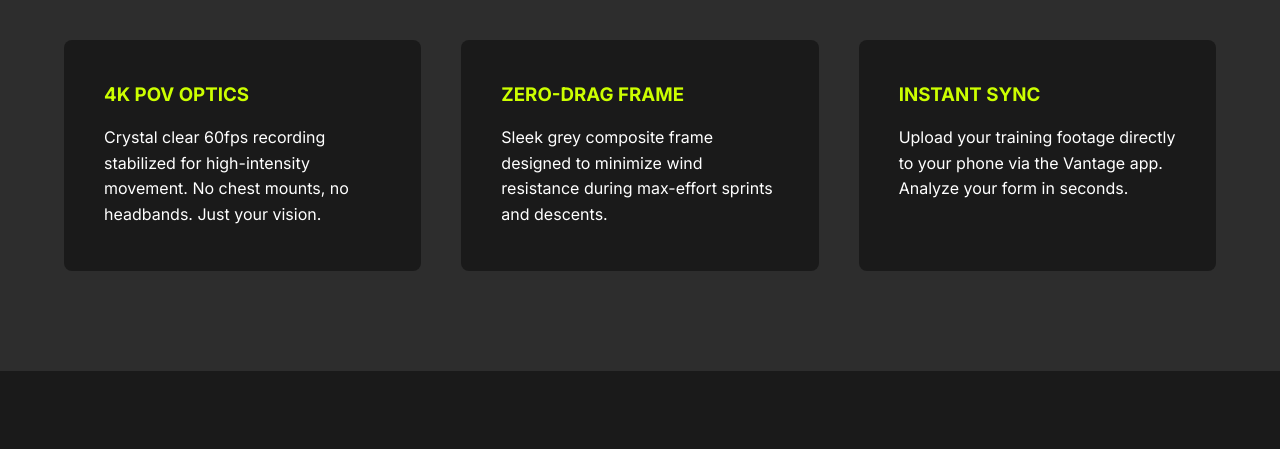
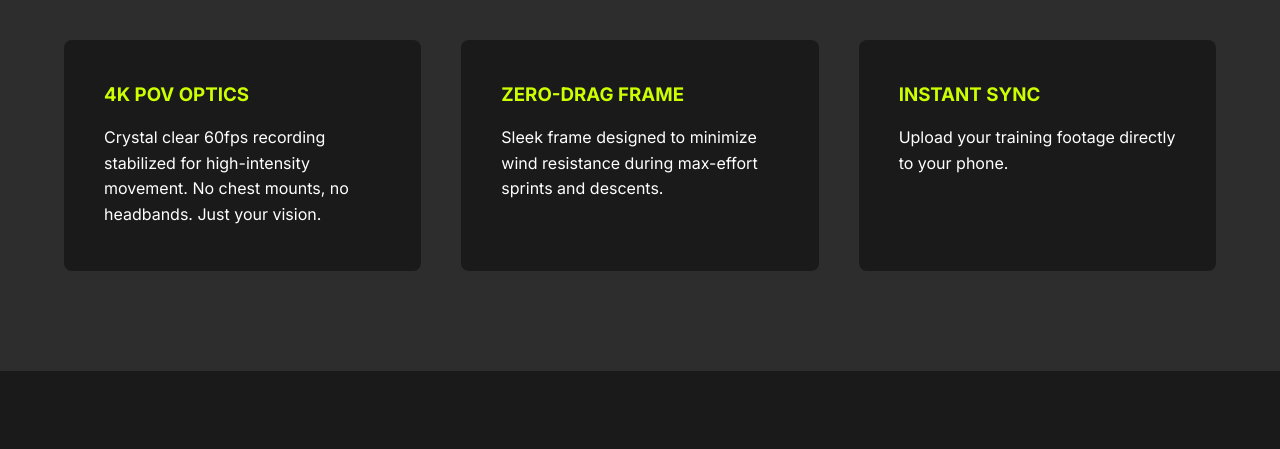
Before and after one commit to seanrch10/Vantageoptics, a plain HTML site: page index.html in a window 1280 px wide. Shown: the part 860-1309 px from the top of the page. Drawn offline with Linux system fonts and the light colour scheme.

Commit message:
Update index.html

```diff
--- a/index.html
+++ b/index.html
@@ -32,11 +32,11 @@
         </div>
         <div class="feature-card">
             <h3>Zero-Drag Frame</h3>
-            <p>Sleek grey composite frame designed to minimize wind resistance during max-effort sprints and descents.</p>
+            <p>Sleek frame designed to minimize wind resistance during max-effort sprints and descents.</p>
         </div>
         <div class="feature-card">
             <h3>Instant Sync</h3>
-            <p>Upload your training footage directly to your phone via the Vantage app. Analyze your form in seconds.</p>
+            <p>Upload your training footage directly to your phone.</p>
         </div>
     </section>
 
@@ -58,4 +58,5 @@
     </footer>
 
 </body>
+
 </html>
```
